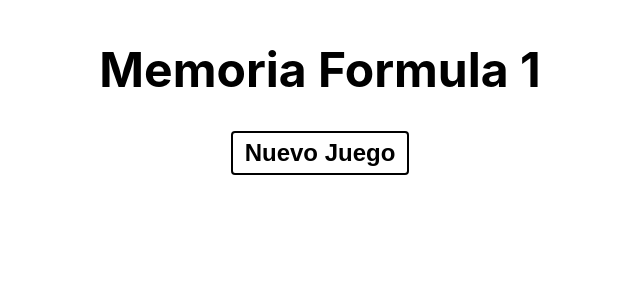
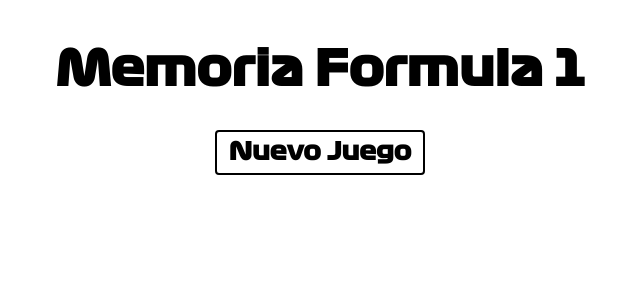
Before and after one commit to mariaRam2003/Laboratorio-8, a React (Create React App) app in the folder laboratorio8/: page / in a window 1280 px wide. Shown: the top 300 px of the page, without its empty margins (320-960 px from the left). Built offline with nearby package versions, Linux system fonts and the light colour scheme.

Commit message:
F1 FONT
Font de la Formula 1 para mejorar el estilo del juego

```diff
--- a/laboratorio8/src/App.css
+++ b/laboratorio8/src/App.css
@@ -1,6 +1,13 @@
 .App {
   max-width: 860px;
   margin: 40px auto;
+  font-family: F1Font;
+}
+
+/*FONT*/
+@font-face {
+  font-family: F1Font;
+  src: url(Formula1-Font.ttf);
 }
 
 button {
@@ -9,6 +16,7 @@
   padding: 6px 12px;
   border-radius: 4px;
   color: black;
+  font-family: F1Font;
   font-weight: bold;
   cursor: pointer;
   font-size: 1em;
```
Also changed, not shown: laboratorio8/src/Formula1-Font.ttf (added).
